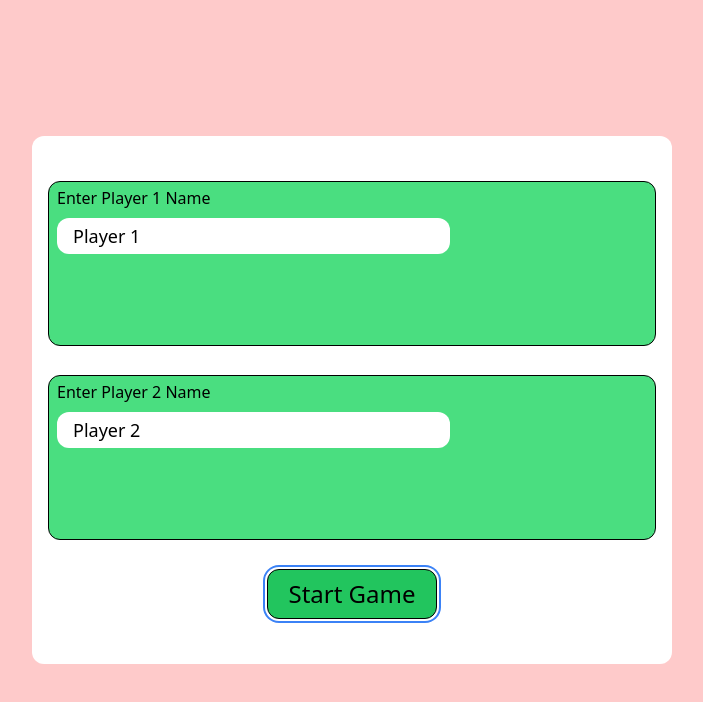
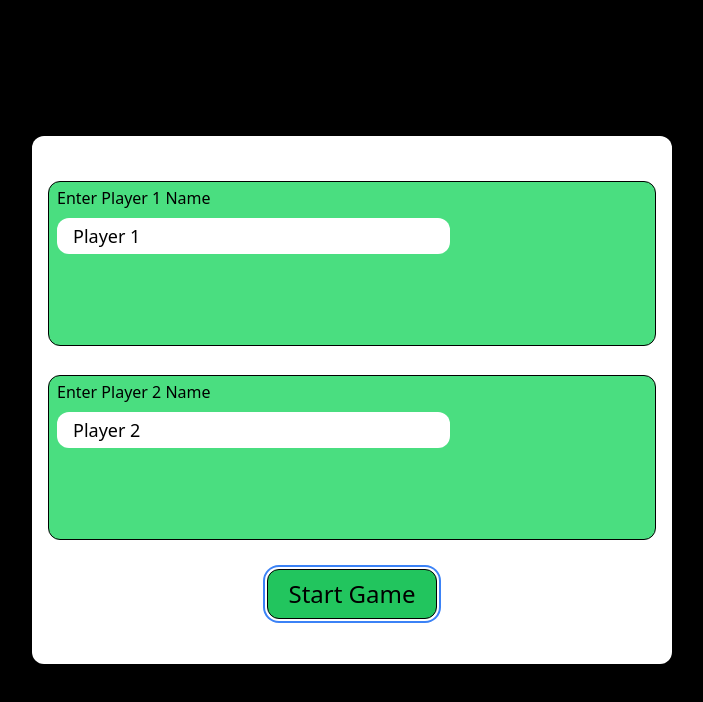
Before and after one commit to sukeshtyagi/tictactoe-game, a React (Create React App) app: page / in a window 1280 px wide. Shown: the top 702 px of the page, without its empty margins (288-991 px from the left). Built offline with nearby package versions, Linux system fonts and the light colour scheme; the HTML template or start-up script is replaced by a standard one.

Commit message:
code update

```diff
--- a/src/components/DetailsPage.jsx
+++ b/src/components/DetailsPage.jsx
@@ -12,7 +12,7 @@ function DetailsPage() {
   }, [playerOneName, playerTwoName]);
 
   return (
-    <div className="outer box-border w-screen h-screen bg-red-200 pt-2">
+    <div className="outer box-border w-screen h-screen bg-black pt-2">
       <div className="details box-border w-3/4 sm:w-1/2 h-4/6 bg-white mx-auto mt-32 p-4 rounded-xl flex flex-col items-start justify-evenly">
         <div className="playerOne box-border w-full h-2/6 bg-green-400 flex flex-col items-start border rounded-xl border-black px-2 gap-2">
           <label className="mt-1">Enter Player 1 Name</label>
```
